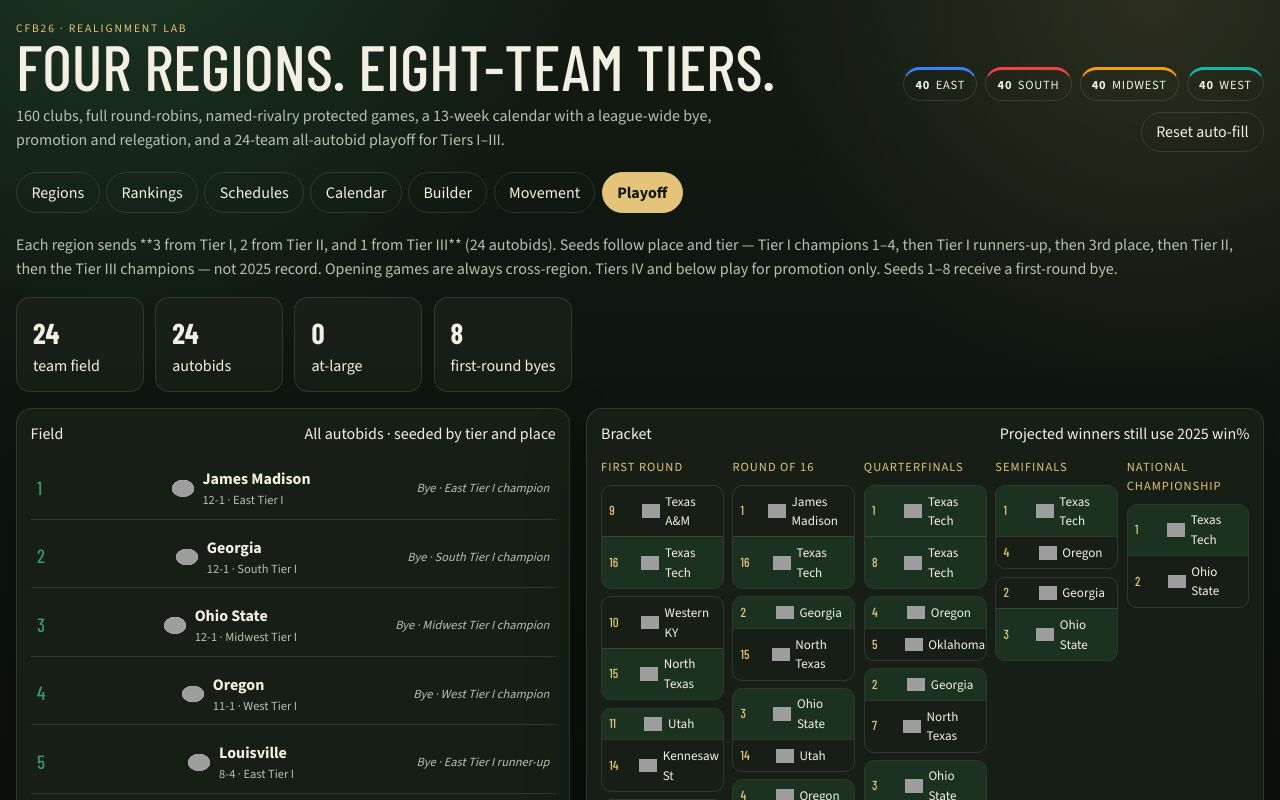
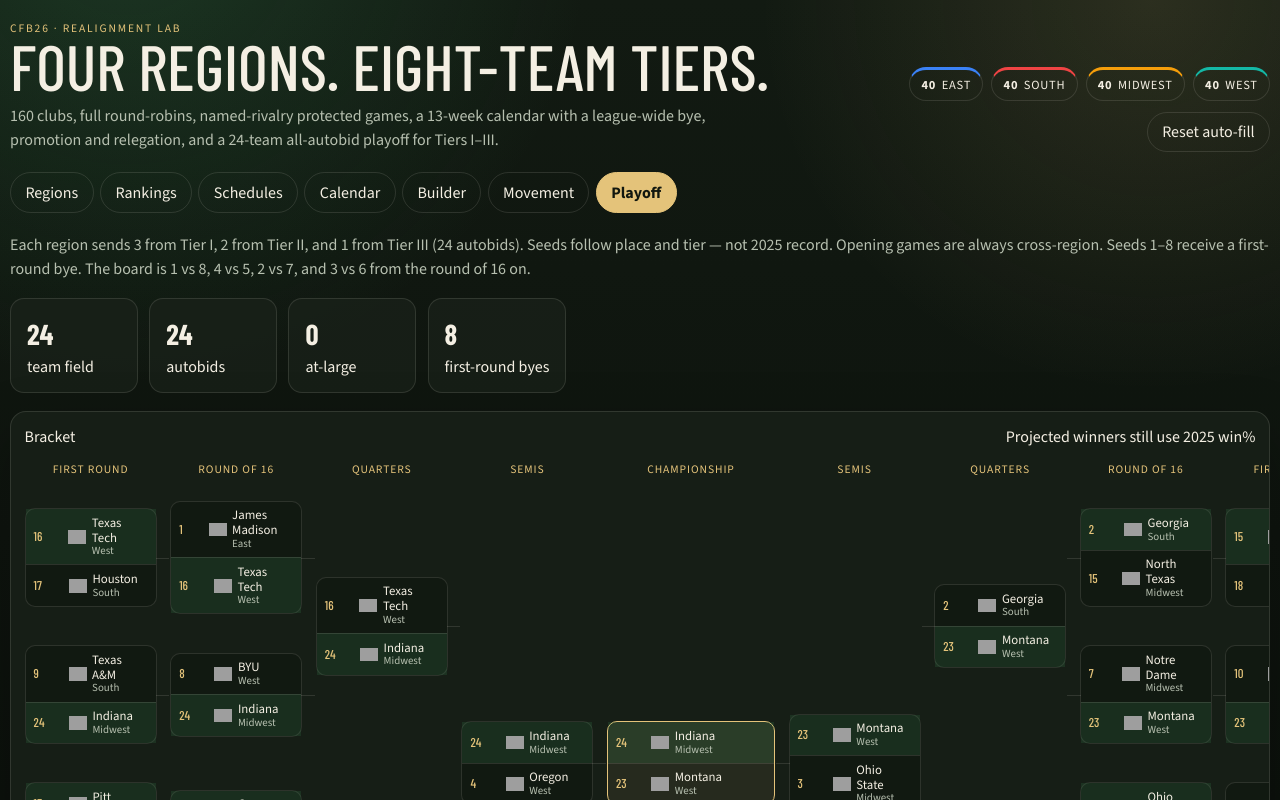
Before and after one commit to rwhowell26/CFB26, a Next.js app: page / in a window 1280 px wide. Both pictures are taken after a click on the button "Playoff". Shown: the top 800 px of the page. Built offline with nearby package versions, Linux system fonts and the light colour scheme; grey boxes are pictures that could not be loaded.

Commit message:
Fix playoff bracket pairing and show it full-width
Advance the actual winner's seed, order the round of 16 as 1-8 / 4-5 / 2-7 / 3-6, and render a two-sided full-width board with autobids listed below.

Co-authored-by: rwhowell26 <rwhowell26@users.noreply.github.com>

```diff
--- a/src/app/globals.css
+++ b/src/app/globals.css
@@ -35,6 +35,11 @@ main { min-height: 100vh; }
   width: min(1440px, calc(100% - 2rem));
   margin: 0 auto;
   padding: 1.25rem 0 3.5rem;
+}
+
+.app-shell.is-wide {
+  width: calc(100% - 1.25rem);
+  max-width: none;
 }
 
 .topbar {
@@ -343,36 +348,105 @@ main { min-height: 100vh; }
 .bid { font-size: 0.78rem; color: var(--muted); max-width: 14rem; text-align: right; }
 .seed-list { align-items: stretch; }
 
-.playoff-split { grid-template-columns: minmax(0, 0.9fr) minmax(0, 1.1fr); }
-.bracket {
+.playoff-page { gap: 1.1rem; }
+.playoff-board-panel { overflow-x: auto; }
+.bracket-board {
   display: grid;
-  grid-template-columns: repeat(5, minmax(0, 1fr));
-  gap: 0.55rem;
-  overflow: auto;
+  grid-template-columns: repeat(4, minmax(132px, 1fr)) minmax(168px, 1.15fr) repeat(4, minmax(132px, 1fr));
+  gap: 0 0.85rem;
+  width: 100%;
+  min-width: 1180px;
+  min-height: min(72vh, 52rem);
+  align-items: stretch;
 }
-.bracket-round h3 {
-  margin: 0 0 0.5rem;
-  font-size: 0.78rem;
+.bracket-col {
+  display: grid;
+  grid-template-rows: auto 1fr;
+  min-width: 0;
+}
+.bracket-col h3 {
+  margin: 0 0 0.65rem;
+  font-size: 0.72rem;
   text-transform: uppercase;
   letter-spacing: 0.08em;
   color: var(--gold);
+  text-align: center;
 }
+.bracket-col-games {
+  display: grid;
+  align-content: stretch;
+  min-height: 0;
+}
+.bracket-col.is-first .bracket-col-games,
+.bracket-col.is-second .bracket-col-games { grid-template-rows: repeat(4, minmax(5.4rem, 1fr)); }
+.bracket-col.is-quarter .bracket-col-games { grid-template-rows: repeat(2, minmax(10.8rem, 1fr)); }
+.bracket-col.is-semi .bracket-col-games,
+.bracket-col.is-final .bracket-col-games { grid-template-rows: 1fr; }
 .bracket-game {
+  display: flex;
+  flex-direction: column;
+  justify-content: center;
+  position: relative;
   border: 1px solid var(--line);
   border-radius: 10px;
-  margin-bottom: 0.45rem;
-  overflow: hidden;
+  overflow: visible;
+  background: rgba(16, 22, 15, 0.55);
+  align-self: center;
+  width: 100%;
 }
+.bracket-col.is-final .bracket-game {
+  border-color: var(--gold);
+  background: rgba(228, 195, 122, 0.08);
+  max-width: 16rem;
+  margin: 0 auto;
+}
+.bracket-col.is-left .bracket-game::after,
+.bracket-col.is-right .bracket-game::after {
+  content: "";
+  position: absolute;
+  top: 50%;
+  width: 0.85rem;
+  height: 1px;
+  background: var(--line);
+}
+.bracket-col.is-left .bracket-game::after { left: 100%; }
+.bracket-col.is-right .bracket-game::after { right: 100%; }
 .slot {
   display: flex;
   gap: 0.4rem;
   align-items: center;
-  padding: 0.35rem 0.45rem;
-  font-size: 0.82rem;
+  padding: 0.42rem 0.5rem;
+  font-size: 0.8rem;
 }
 .slot + .slot { border-top: 1px solid var(--line); }
 .slot.is-winner { background: rgba(61, 154, 95, 0.16); }
-.slot-team { display: flex; gap: 0.35rem; align-items: center; }
+.slot-team { display: flex; gap: 0.35rem; align-items: center; min-width: 0; }
+.slot-team span { display: grid; line-height: 1.15; }
+.slot-team em {
+  color: var(--muted);
+  font-size: 0.68rem;
+  font-style: normal;
+}
+.seed-grid {
+  list-style: none;
+  margin: 0;
+  padding: 0;
+  display: grid;
+  grid-template-columns: repeat(4, minmax(0, 1fr));
+  gap: 0.55rem 1rem;
+}
+.seed-grid li {
+  display: flex;
+  gap: 0.45rem;
+  align-items: center;
+  padding: 0.35rem 0;
+  border-bottom: 1px solid var(--line);
+}
+.seed-grid .bid {
+  max-width: none;
+  text-align: left;
+  margin-left: auto;
+}
 .muted { color: var(--muted); }
 
 .tier-bucket.is-warn { border-color: var(--warn); }
@@ -432,8 +506,9 @@ main { min-height: 100vh; }
 .ghost:disabled { opacity: 0.4; cursor: not-allowed; }
 
 @media (max-width: 1100px) {
-  .region-grid, .split, .playoff-split, .bracket, .rival-row {
+  .region-grid, .split, .rival-row {
     grid-template-columns: 1fr;
   }
+  .seed-grid { grid-template-columns: repeat(2, minmax(0, 1fr)); }
   .topbar { flex-direction: column; align-items: start; }
 }
--- a/src/components/PlayoffTab.tsx
+++ b/src/components/PlayoffTab.tsx
@@ -5,21 +5,45 @@ import { buildPlayoffBracket, buildPlayoffField, playoffSummary } from "@/lib/pl
 import { getTeam, recordLabel, regionName, tierName } from "@/lib/teams";
 import type { Assignment, PlayoffGame } from "@/lib/types";
 
-const ROUNDS: PlayoffGame["round"][] = ["first", "second", "quarter", "semi", "final"];
+type Side = "left" | "right" | "center";
+
+function half(games: PlayoffGame[], side: Exclude<Side, "center">) {
+  const mid = Math.floor(games.length / 2);
+  return side === "left" ? games.slice(0, mid) : games.slice(mid);
+}
 
 export function PlayoffTab({ assignment }: { assignment: Assignment }) {
   const field = buildPlayoffField(assignment);
   const bracket = buildPlayoffBracket(field);
   const summary = playoffSummary(field);
 
+  const byRound = (round: PlayoffGame["round"]) =>
+    bracket.filter((game) => game.round === round);
+
+  const columns: Array<{
+    key: string;
+    title: string;
+    games: PlayoffGame[];
+    className: string;
+  }> = [
+    { key: "l-first", title: "First round", games: half(byRound("first"), "left"), className: "is-first is-left" },
+    { key: "l-r16", title: "Round of 16", games: half(byRound("second"), "left"), className: "is-second is-left" },
+    { key: "l-qf", title: "Quarters", games: half(byRound("quarter"), "left"), className: "is-quarter is-left" },
+    { key: "l-sf", title: "Semis", games: half(byRound("semi"), "left"), className: "is-semi is-left" },
+    { key: "final", title: "Championship", games: byRound("final"), className: "is-final" },
+    { key: "r-sf", title: "Semis", games: half(byRound("semi"), "right"), className: "is-semi is-right" },
+    { key: "r-qf", title: "Quarters", games: half(byRound("quarter"), "right"), className: "is-quarter is-right" },
+    { key: "r-r16", title: "Round of 16", games: half(byRound("second"), "right"), className: "is-second is-right" },
+    { key: "r-first", title: "First round", games: half(byRound("first"), "right"), className: "is-first is-right" },
+  ];
+
   return (
-    <div className="stack">
+    <div className="stack playoff-page">
       <p className="lede">
-        Each region sends **3 from Tier I, 2 from Tier II, and 1 from Tier III** (24 autobids).
-        Seeds follow place and tier — Tier I champions 1–4, then Tier I runners-up, then
-        3rd place, then Tier II, then the Tier III champions — not 2025 record. Opening
-        games are always cross-region. Tiers IV and below play for promotion only. Seeds
-        1–8 receive a first-round bye.
+        Each region sends 3 from Tier I, 2 from Tier II, and 1 from Tier III (24 autobids).
+        Seeds follow place and tier — not 2025 record. Opening games are always
+        cross-region. Seeds 1–8 receive a first-round bye. The board is 1 vs 8,
+        4 vs 5, 2 vs 7, and 3 vs 6 from the round of 16 on.
       </p>
       <div className="stat-row">
         <div className="stat"><b>{summary.fieldSize}</b><span>team field</span></div>
@@ -27,13 +51,47 @@ export function PlayoffTab({ assignment }: { assignment: Assignment }) {
         <div className="stat"><b>{summary.atLarge}</b><span>at-large</span></div>
         <div className="stat"><b>{summary.byes}</b><span>first-round byes</span></div>
       </div>
-      <div className="split playoff-split">
+
+      <section className="panel playoff-board-panel">
+        <header className="panel-head">
+          <h2>Bracket</h2>
+          <span>Projected winners still use 2025 win%</span>
+        </header>
+        <div className="bracket-board">
+          {columns.map((column) => (
+            <div key={column.key} className={`bracket-col ${column.className}`}>
+              <h3>{column.title}</h3>
+              <div className="bracket-col-games">
+                {column.games.map((game) => (
+                  <article key={game.id} className="bracket-game">
+                    <Slot
+                      teamId={game.teamAId}
+                      seed={game.seedA}
+                      label={game.labelA}
+                      winnerId={game.projectedWinnerId}
+                      assignment={assignment}
+                    />
+                    <Slot
+                      teamId={game.teamBId}
+                      seed={game.seedB}
+                      label={game.labelB}
+                      winnerId={game.projectedWinnerId}
+                      assignment={assignment}
+                    />
+                  </article>
+                ))}
+              </div>
+            </div>
+          ))}
+        </div>
+      </section>
+
       <section className="panel">
         <header className="panel-head">
-            <h2>Field</h2>
-            <span>All autobids · seeded by tier and place</span>
+          <h2>Autobids</h2>
+          <span>Seeded by tier and place</span>
         </header>
-          <ol className="seed-list">
+        <ol className="seed-grid">
           {field.map((entry) => {
             const team = getTeam(entry.teamId);
             const place = assignment[team.id];
@@ -42,40 +100,19 @@ export function PlayoffTab({ assignment }: { assignment: Assignment }) {
                 <span className={`seed ${entry.bye ? "is-bye" : ""}`}>{entry.seed}</span>
                 <TeamChip
                   team={team}
-                    extra={`${recordLabel(team)} · ${regionName(place.region)} ${tierName(place.tier)}`}
+                  extra={`${regionName(place.region)} ${tierName(place.tier)}`}
                 />
                 <em className="bid">
                   {entry.bye ? "Bye · " : ""}
                   {entry.bidLabel}
+                  {" · "}
+                  {recordLabel(team)}
                 </em>
               </li>
             );
           })}
         </ol>
       </section>
-        <section className="panel">
-          <header className="panel-head">
-            <h2>Bracket</h2>
-            <span>Projected winners still use 2025 win%</span>
-          </header>
-          <div className="bracket">
-            {ROUNDS.map((round) => {
-              const games = bracket.filter((game) => game.round === round);
-              return (
-                <div key={round} className="bracket-round">
-                  <h3>{games[0]?.roundLabel}</h3>
-                  {games.map((game) => (
-                    <article key={game.id} className="bracket-game">
-                      <Slot teamId={game.teamAId} seed={game.seedA} label={game.labelA} winnerId={game.projectedWinnerId} />
-                      <Slot teamId={game.teamBId} seed={game.seedB} label={game.labelB} winnerId={game.projectedWinnerId} />
-                    </article>
-                  ))}
-                </div>
-              );
-            })}
-          </div>
-        </section>
-      </div>
     </div>
   );
 }
@@ -85,14 +122,17 @@ function Slot({
   seed,
   label,
   winnerId,
+  assignment,
 }: {
   teamId: string | null;
   seed: number;
   label: string;
   winnerId: string | null;
+  assignment: Assignment;
 }) {
   const team = teamId ? getTeam(teamId) : null;
   const won = teamId !== null && teamId === winnerId;
+  const place = team ? assignment[team.id] : null;
   return (
     <div className={`slot ${won ? "is-winner" : ""}`}>
       <span className="slot-seed">{seed}</span>
@@ -100,7 +140,10 @@ function Slot({
         <span className="slot-team">
           {/* eslint-disable-next-line @next/next/no-img-element */}
           <img src={team.logo} alt="" width={18} height={18} />
+          <span>
             {team.shortName}
+            {place ? <em>{regionName(place.region)}</em> : null}
+          </span>
         </span>
       ) : (
         <span className="slot-team muted">{label}</span>
--- a/src/components/ScheduleModelApp.tsx
+++ b/src/components/ScheduleModelApp.tsx
@@ -46,7 +46,7 @@ export function ScheduleModelApp() {
   );
 
   return (
-    <div className="app-shell">
+    <div className={`app-shell${tab === "playoff" ? " is-wide" : ""}`}>
       <header className="topbar">
         <div className="brand-block">
           <p className="kicker">CFB26 · realignment lab</p>
--- a/src/lib/playoff.ts
+++ b/src/lib/playoff.ts
@@ -74,14 +74,23 @@ export function buildPlayoffField(assignment: Assignment): PlayoffTeam[] {
 export function buildPlayoffBracket(field: PlayoffTeam[]): PlayoffGame[] {
   const bySeed = new Map(field.map((entry) => [entry.seed, entry]));
   const games: PlayoffGame[] = [];
-  const firstRoundWinners: Array<{ seed: number; teamId: string | null }> = [];
 
-  for (let high = 9; high <= 16; high += 1) {
-    const low = FIELD_SIZE + 1 - high;
+  const winnerOf = (game: PlayoffGame): { seed: number; teamId: string | null } => {
+    if (game.projectedWinnerId === game.teamBId) return { seed: game.seedB, teamId: game.teamBId };
+    if (game.projectedWinnerId === game.teamAId) return { seed: game.seedA, teamId: game.teamAId };
+    return { seed: game.seedA, teamId: game.projectedWinnerId };
+  };
+
+  const firstByBye = new Map<number, PlayoffGame>();
+  const r16Order = [1, 8, 4, 5, 2, 7, 3, 6];
+
+  for (const byeSeed of r16Order) {
+    const high = 17 - byeSeed;
+    const low = 16 + byeSeed;
     const a = bySeed.get(high);
     const b = bySeed.get(low);
     const winner = projectedWinner(a?.teamId ?? null, b?.teamId ?? null);
-    games.push({
+    const game: PlayoffGame = {
       id: `r24-${high}-${low}`,
       round: "first",
       roundLabel: "First round",
@@ -92,82 +101,89 @@ export function buildPlayoffBracket(field: PlayoffTeam[]): PlayoffGame[] {
       projectedWinnerId: winner,
       labelA: String(high),
       labelB: String(low),
-    });
-    firstRoundWinners.push({ seed: high, teamId: winner });
+    };
+    games.push(game);
+    firstByBye.set(byeSeed, game);
   }
 
-  const second: PlayoffGame[] = [];
-  for (let seed = 1; seed <= 8; seed += 1) {
-    const byeTeam = bySeed.get(seed);
-    const incoming = firstRoundWinners[8 - seed];
-    second.push({
-      id: `r16-${seed}`,
+  const r16Games = r16Order.map((byeSeed) => {
+    const byeTeam = bySeed.get(byeSeed);
+    const feed = firstByBye.get(byeSeed)!;
+    const incoming = winnerOf(feed);
+    const game: PlayoffGame = {
+      id: `r16-${byeSeed}`,
       round: "second",
       roundLabel: "Round of 16",
-      seedA: seed,
+      seedA: byeSeed,
       seedB: incoming.seed,
       teamAId: byeTeam?.teamId ?? null,
       teamBId: incoming.teamId,
       projectedWinnerId: projectedWinner(byeTeam?.teamId ?? null, incoming.teamId),
-      labelA: `${seed} (bye)`,
-      labelB: `W ${incoming.seed}/${FIELD_SIZE + 1 - incoming.seed}`,
-    });
-  }
-  games.push(...second);
+      labelA: `${byeSeed} (bye)`,
+      labelB: `W ${feed.seedA}/${feed.seedB}`,
+    };
+    games.push(game);
+    return game;
+  });
 
-  const quarterSeeds: Array<[number, number]> = [
-    [1, 8],
+  const quarterPairs: Array<[number, number]> = [
+    [0, 1],
+    [2, 3],
     [4, 5],
-    [2, 7],
-    [3, 6],
+    [6, 7],
   ];
-  const quarters = quarterSeeds.map(([high, low]) => {
-    const a = second.find((game) => game.seedA === high);
-    const b = second.find((game) => game.seedA === low);
-    return {
-      id: `q-${high}-${low}`,
-      round: "quarter" as const,
+  const quarters = quarterPairs.map(([i, j], index) => {
+    const a = winnerOf(r16Games[i]);
+    const b = winnerOf(r16Games[j]);
+    const game: PlayoffGame = {
+      id: `q-${index}`,
+      round: "quarter",
       roundLabel: "Quarterfinals",
-      seedA: high,
-      seedB: low,
-      teamAId: a?.projectedWinnerId ?? null,
-      teamBId: b?.projectedWinnerId ?? null,
-      projectedWinnerId: projectedWinner(a?.projectedWinnerId ?? null, b?.projectedWinnerId ?? null),
-      labelA: `W of ${high}`,
-      labelB: `W of ${low}`,
+      seedA: a.seed,
+      seedB: b.seed,
+      teamAId: a.teamId,
+      teamBId: b.teamId,
+      projectedWinnerId: projectedWinner(a.teamId, b.teamId),
+      labelA: `W of ${r16Games[i].seedA}`,
+      labelB: `W of ${r16Games[j].seedA}`,
     };
+    games.push(game);
+    return game;
   });
-  games.push(...quarters);
 
   const semis = [
-    [quarters[0], quarters[1], 1, 4],
-    [quarters[2], quarters[3], 2, 3],
-  ].map(([a, b, seedA, seedB], index) => ({
-    id: `s-${index}`,
-    round: "semi" as const,
-    roundLabel: "Semifinals",
-    seedA: seedA as number,
-    seedB: seedB as number,
-    teamAId: (a as PlayoffGame).projectedWinnerId,
-    teamBId: (b as PlayoffGame).projectedWinnerId,
-    projectedWinnerId: projectedWinner(
-      (a as PlayoffGame).projectedWinnerId,
-      (b as PlayoffGame).projectedWinnerId,
-    ),
-    labelA: "Winner",
-    labelB: "Winner",
-  }));
-  games.push(...semis);
+    [quarters[0], quarters[1]],
+    [quarters[2], quarters[3]],
+  ].map(([left, right], index) => {
+    const a = winnerOf(left);
+    const b = winnerOf(right);
+    const game: PlayoffGame = {
+      id: `s-${index}`,
+      round: "semi",
+      roundLabel: "Semifinals",
+      seedA: a.seed,
+      seedB: b.seed,
+      teamAId: a.teamId,
+      teamBId: b.teamId,
+      projectedWinnerId: projectedWinner(a.teamId, b.teamId),
+      labelA: "Winner",
+      labelB: "Winner",
+    };
+    games.push(game);
+    return game;
+  });
 
+  const finalA = winnerOf(semis[0]);
+  const finalB = winnerOf(semis[1]);
   games.push({
     id: "final",
     round: "final",
     roundLabel: "National Championship",
-    seedA: semis[0].seedA,
-    seedB: semis[1].seedA,
-    teamAId: semis[0].projectedWinnerId,
-    teamBId: semis[1].projectedWinnerId,
-    projectedWinnerId: projectedWinner(semis[0].projectedWinnerId, semis[1].projectedWinnerId),
+    seedA: finalA.seed,
+    seedB: finalB.seed,
+    teamAId: finalA.teamId,
+    teamBId: finalB.teamId,
+    projectedWinnerId: projectedWinner(finalA.teamId, finalB.teamId),
     labelA: "Finalist",
     labelB: "Finalist",
   });
```
Also changed, not shown: src/lib/validate.ts (+23 -1 lines). Lines whose indentation alone changed are shown as unchanged.
